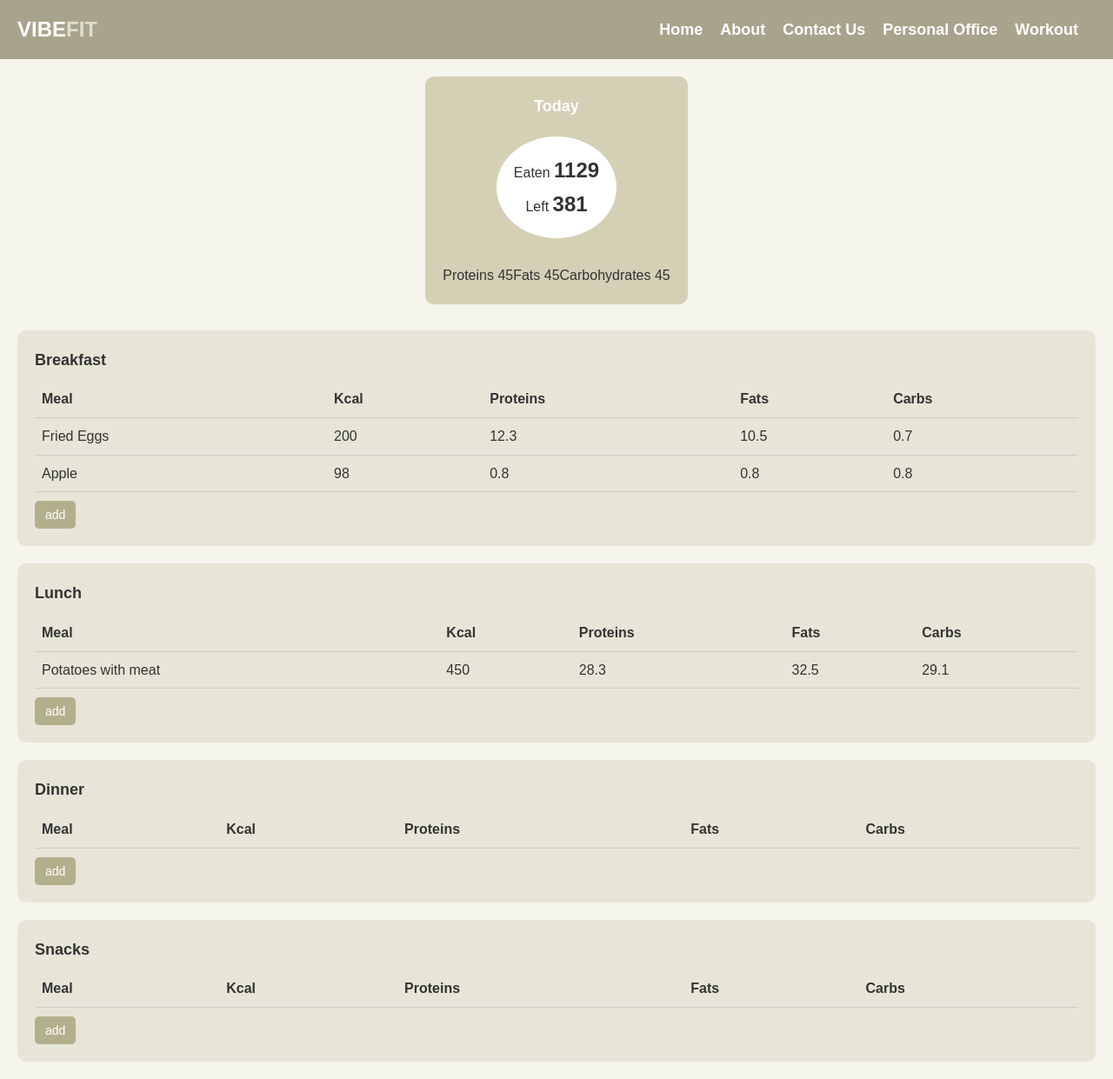
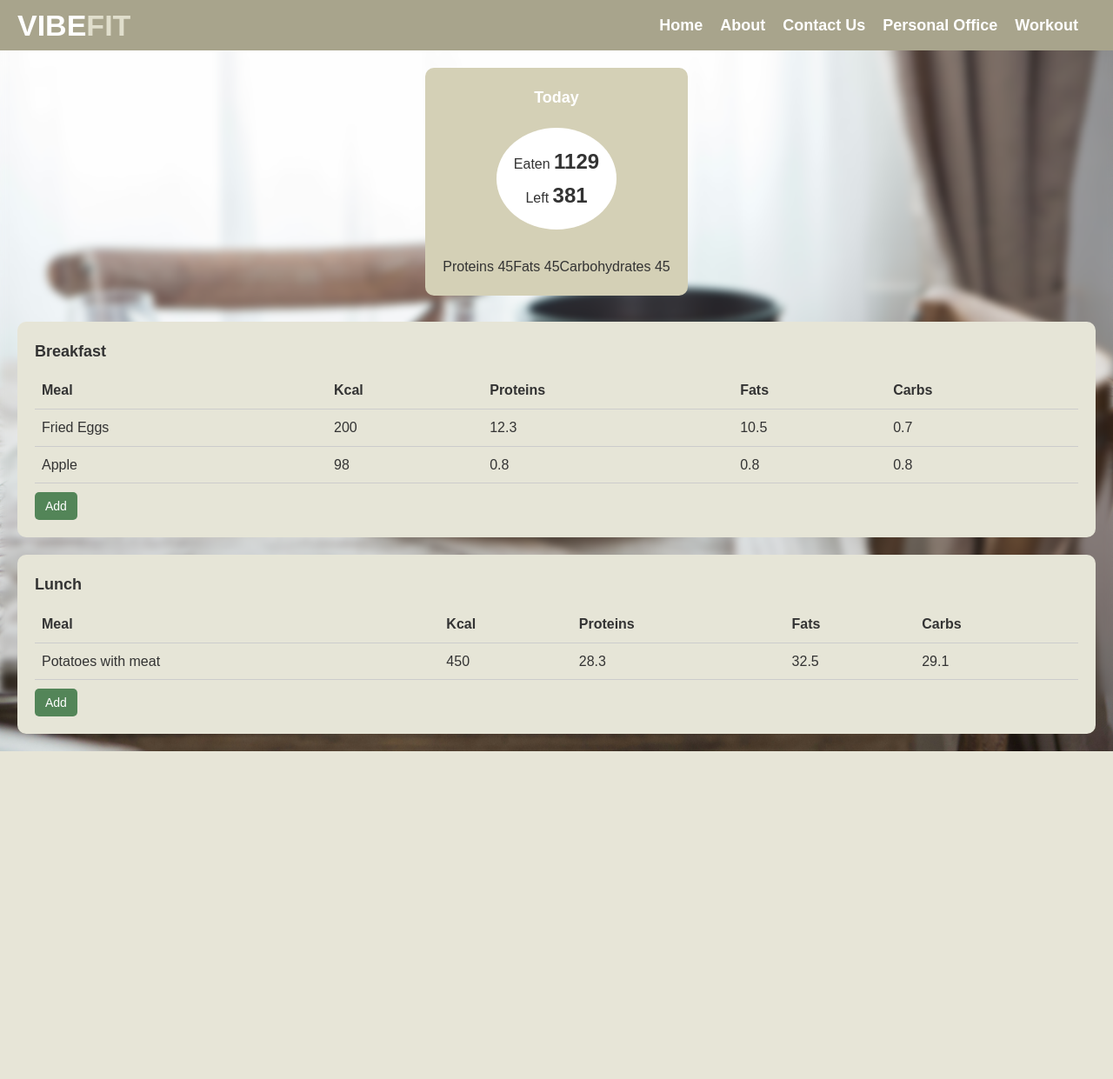
Before and after one commit to Jibek1906/VibeFit, a Flask app: page /nutrition in a window 1280 px wide. Shown: the whole page at 87% size. After the commit the page ends 864 px from the top, so only its background shows below. Run offline with Flask 3, Linux system fonts and the light colour scheme; lists and menus that the app fills with data are empty.

Commit message:
workout and nutrition pages

```diff
--- a/static/css/nutrition.css
+++ b/static/css/nutrition.css
@@ -6,10 +6,30 @@
 }
 
 body {
-    background-color: #f5f4ed;
+    background-image: url('../img/food.jpg');
+    background-size: cover;
+    background-position: center;
+    background-repeat: no-repeat;
     color: #333;
     line-height: 1.6;
     font-family: 'Baloo', sans-serif;
+    position: relative;
+    z-index: 0;
+}
+
+body::before {
+    content: '';
+    position: fixed;
+    top: 0;
+    left: 0;
+    width: 100%;
+    height: 100%;
+    background-image: inherit;
+    background-size: inherit;
+    background-position: inherit;
+    background-repeat: inherit;
+    filter: blur(5px);
+    z-index: -1;
 }
 
 a {
@@ -33,18 +53,18 @@ ul {
     display: flex;
     justify-content: space-between;
     align-items: center;
-    padding: 15px 20px;
+    padding: 2px 20px;
 }
 
 .header .logo {
-    font-size: 24px;
+    font-size: 34px;
     font-weight: bold;
     color: #fff;
+    font-family: 'Baloo', sans-serif;
 }
 
 .header .logo span {
     color: #e0decc;
-    font-family: 'Baloo', sans-serif;
 }
 
 .header nav ul {
@@ -56,8 +76,9 @@ ul {
 }
 
 .header nav ul li a {
+    text-decoration: none;
     color: #fff;
-    font-weight: bold;
+    font-size: 18px;
 }
 
 main {
@@ -128,7 +149,7 @@ main {
 
 .add-btn {
     margin-top: 10px;
-    background: #b3af8d;
+    background: #538558;
     color: #fff;
     border: none;
     padding: 8px 12px;
--- a/static/css/personal_office.css
+++ b/static/css/personal_office.css
@@ -151,7 +151,7 @@ h2 {
 }
 
 .edit-btn {
-    background-color: #9b957e;
+    background-color: #538558;
     border: none;
     color: white;
     padding: 10px 20px;
--- a/templates/nutrition.html
+++ b/templates/nutrition.html
@@ -22,7 +22,7 @@
                 <li><a href="#">
                         <h2>Contact Us</h2>
                     </a></li>
-                <li><a href="http://127.0.0.1:5000/personal-office#">
+                <li><a href="http://127.0.0.1:5000/personal-office">
                         <h2>Personal Office</h2>
                     </a></li>
                 <li><a href="http://127.0.0.1:5000/workout">
@@ -74,7 +74,7 @@
                         <td>0.8</td>
                     </tr>
                 </table>
-                <button class="add-btn">add</button>
+                <button class="add-btn">Add</button>
             </div>
 
             <div class="meal">
@@ -95,35 +95,7 @@
                         <td>29.1</td>
                     </tr>
                 </table>
-                <button class="add-btn">add</button>
-            </div>
-
-            <div class="meal">
-                <h3>Dinner</h3>
-                <table>
-                    <tr>
-                        <th>Meal</th>
-                        <th>Kcal</th>
-                        <th>Proteins</th>
-                        <th>Fats</th>
-                        <th>Carbs</th>
-                    </tr>
-                </table>
-                <button class="add-btn">add</button>
-            </div>
-
-            <div class="meal">
-                <h3>Snacks</h3>
-                <table>
-                    <tr>
-                        <th>Meal</th>
-                        <th>Kcal</th>
-                        <th>Proteins</th>
-                        <th>Fats</th>
-                        <th>Carbs</th>
-                    </tr>
-                </table>
-                <button class="add-btn">add</button>
+                <button class="add-btn">Add</button>
             </div>
         </section>
     </main>
```
Also changed, not shown: static/css/workout.css (+21 -32 lines), static/img/food.jpg (added).
